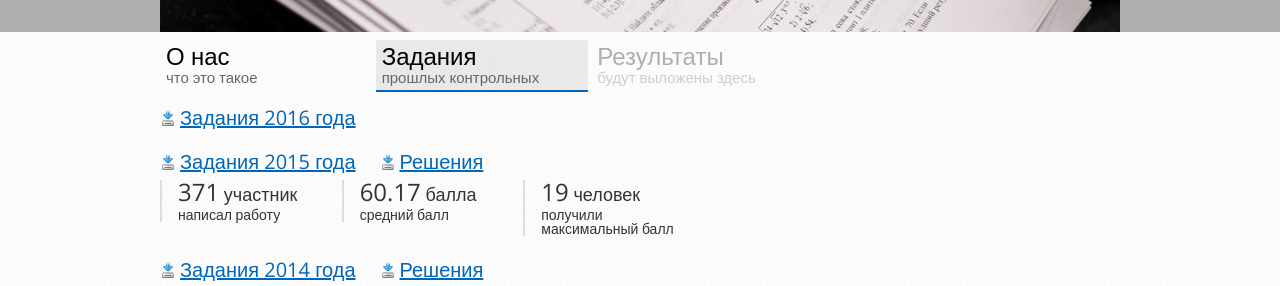
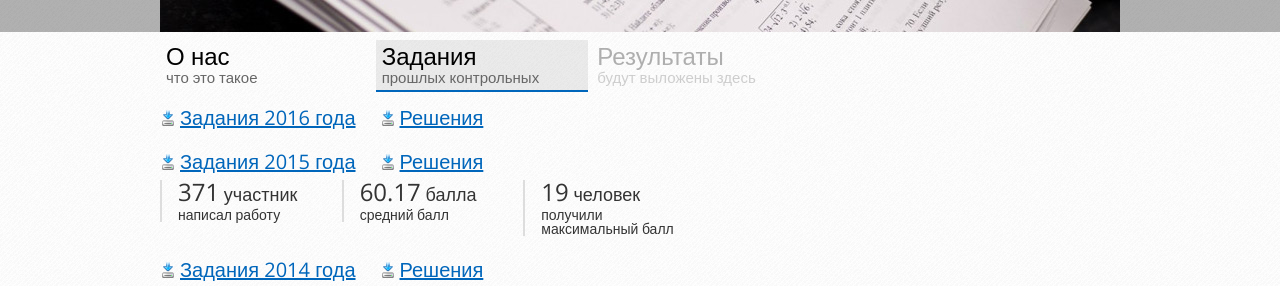
Before and after one commit to kontrsumma/kontrsumma.github.io, a Jekyll site: the page built from tasks.html, in a window 1280 px wide. Shown: the part 389-675 px from the top of the page. Built offline with Jekyll 4.4.1, drawn with Linux system fonts in a browser that asks for light colours; nearby versions of some CDN libraries.

Commit message:
Update tasks.html (#13)

```diff
--- a/tasks.html
+++ b/tasks.html
@@ -8,7 +8,8 @@ permalink: /tasks
     <div class="tasks__item">
         <a class="tasks__item_link" href=
         "/docs/kontrolnaya-summa_tasks_2016.pdf">Задания 2016
-        года</a>
+        года</a><a class="tasks__item_link tasks__item_solutions" href=
+        "/docs/kontrolnaya-summa_solutions_2016.pdf">Решения</a>
     </div>
     <div class="tasks__item">
         <a class="tasks__item_link" href=
```
